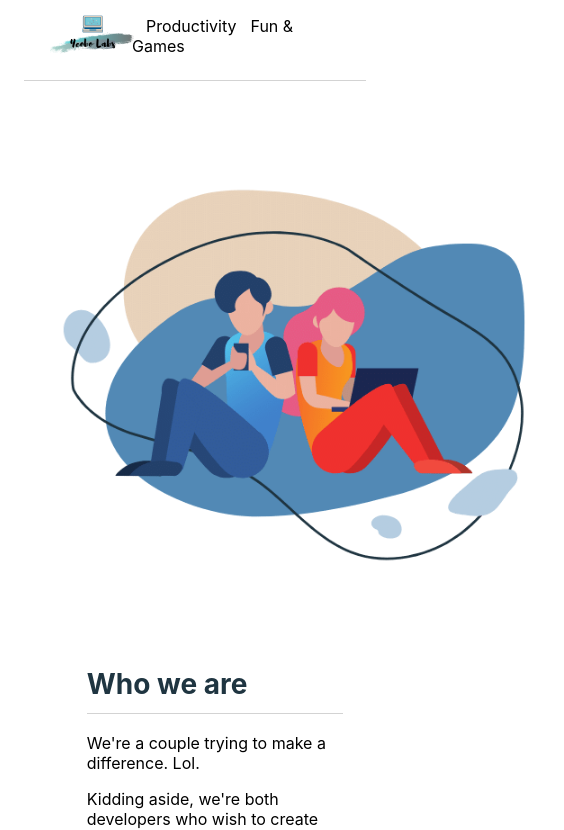
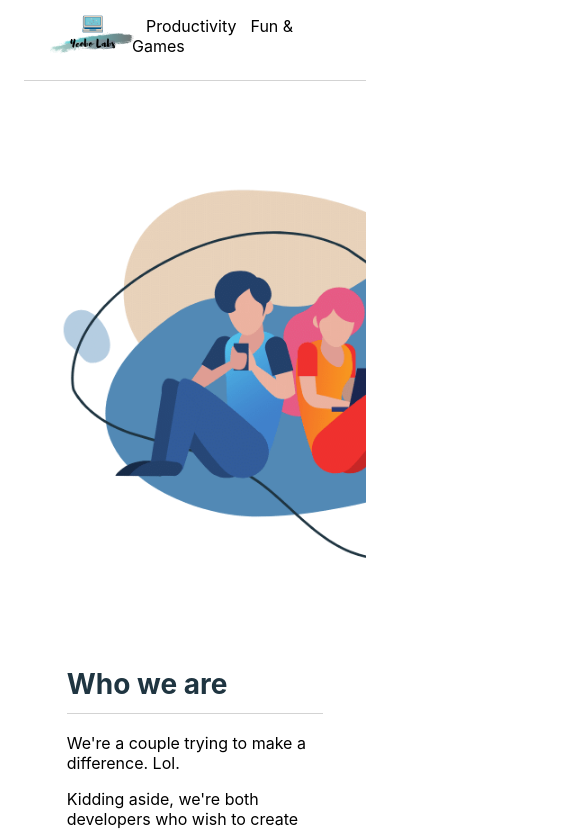
Before and after one commit to yeobo-labs/web, a React (Create React App) app in the folder web-react/: page / in a window 390 px wide. Shown: the top 830 px of the page, 564 px wide, since content can reach past the window. Built offline with nearby package versions, Linux system fonts and the light colour scheme.

Commit message:
style updaaates

```diff
--- a/web-react/src/components/layout/layout.css
+++ b/web-react/src/components/layout/layout.css
@@ -5,13 +5,13 @@
     min-height: 500px
 }
 
-.mediaTextSection__contentImage__container {
+.mediaTextSection__contentMedia__container {
     width: 50%;
     text-align: center;
     overflow: hidden;
 }
 
-.mediaTextSection__contentImage__image {
+.mediaTextSection__contentMedia__image {
     width: 540px;
     transform: scale(1.25);
 }
@@ -42,14 +42,19 @@
         align-items: flex-start;
     }
 
-    .mediaTextSection__contentImage__container {
-        width: auto;
-        margin: auto;
+    .mediaTextSection__contentMedia__container {
+        width: 100%;
+        margin: 0;
+    }
+
+    .mediaTextSection__contentMedia__container video {
+        width: 100%;
     }
 
     .mediaTextSection__contentText__container--right,
     .mediaTextSection__contentText__container--left {
         width: 75%;
         margin: auto;
+        padding: 0;
     }
 }
--- a/web-react/src/components/layout/render-content.tsx
+++ b/web-react/src/components/layout/render-content.tsx
@@ -7,6 +7,7 @@ export type MediaTextSectionProps = MediaTextSectionMediaProps & {
     children: React.ReactNode;
     mediaSide: 'left' | 'right';
 }
+
 export class Content extends React.Component<Omit<MediaTextSectionProps, 'image' | 'video'>> {
     observer?: IntersectionObserver;
     ref = React.createRef<any>();
--- a/web-react/src/components/layout/render-media.tsx
+++ b/web-react/src/components/layout/render-media.tsx
@@ -30,8 +30,13 @@ export class Media extends React.Component<MediaTextSectionMediaProps, { reveale
     render() {
         const { video, image } = this.props;
         return (
-            <figure className={`mediaTextSection__contentImage__container will-reveal ${this.state.revealed ? 'revealing revealed' : ''}`} ref={this.ref}>
-                {this.props.video ? <video {...video} /> : (image ? <img {...image} alt={image.alt || ''} className="mediaTextSection__contentImage__image" /> : <div />)}
+            <figure className={`mediaTextSection__contentMedia__container will-reveal ${this.state.revealed ? 'revealing revealed' : ''}`} ref={this.ref}>
+                {video
+                    ? <video {...video} />
+                    : (image
+                        ? <img {...image} alt={image.alt || ''} className="mediaTextSection__contentMedia__image" />
+                        : <div />)
+                }
             </figure>
         );
     }
```
